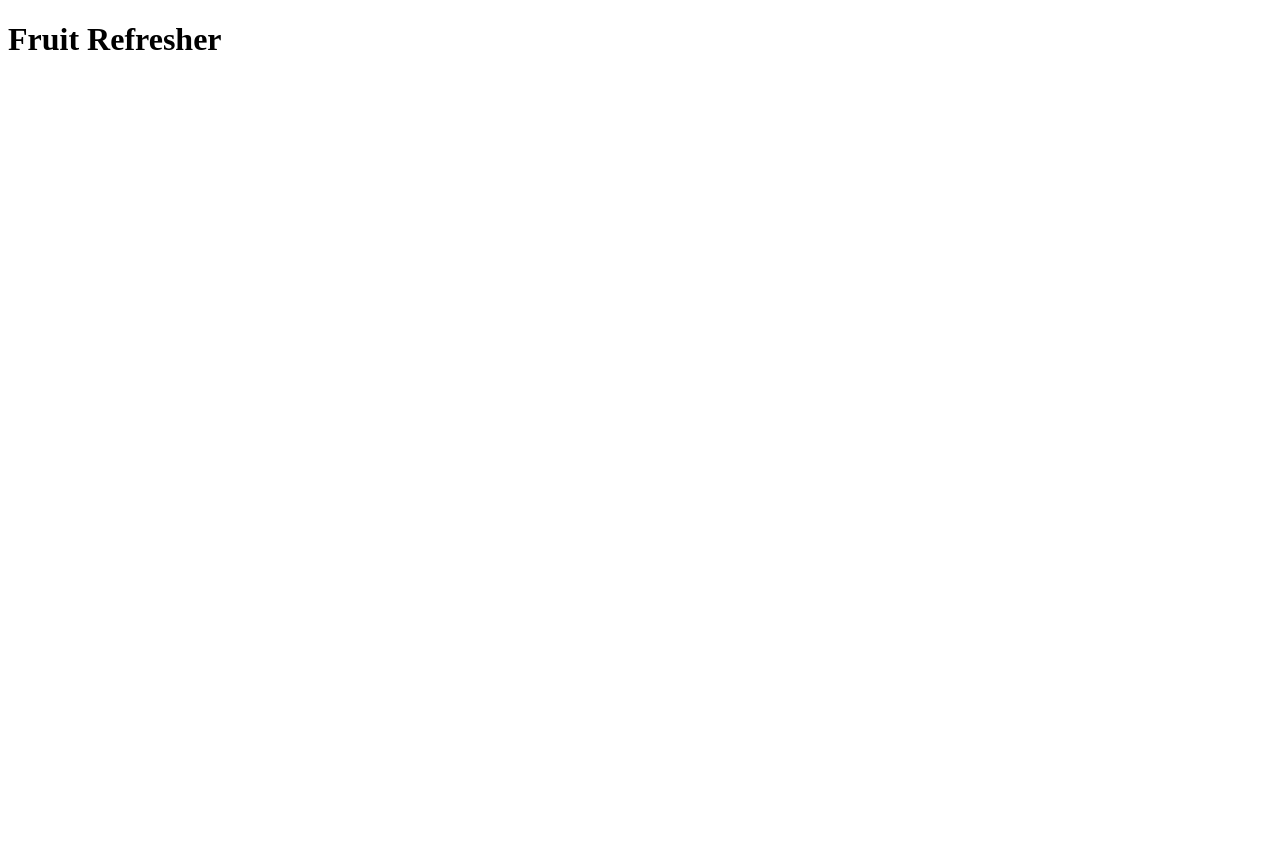
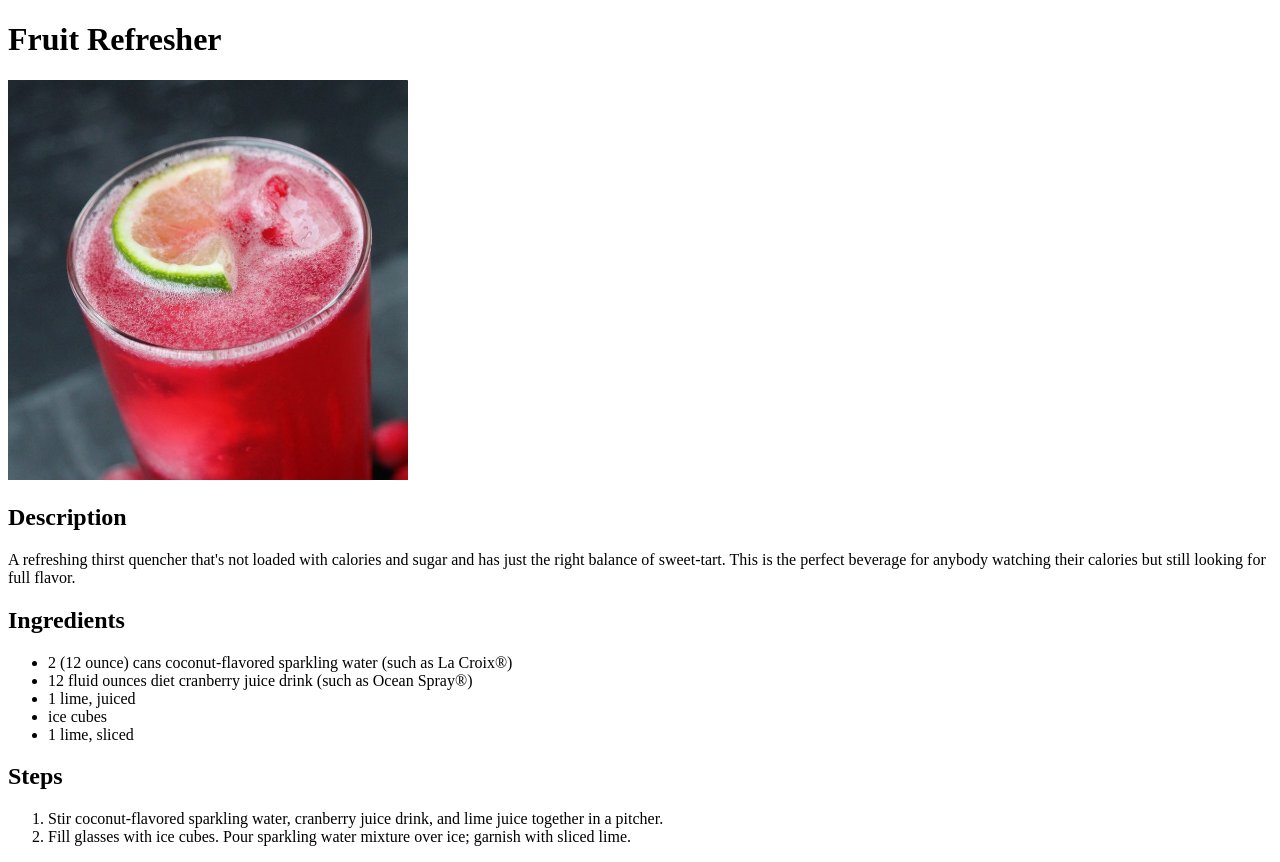
Before and after one commit to kingtamaaj/odin-recipes, a plain HTML site: page recipes/fruit-refresher.html in a window 1280 px wide. Before the commit the page ends 800 px from the top, so only its background shows below. Drawn offline with Linux system fonts and the light colour scheme.

Commit message:
Add Fruit Refresher Info
Added image, description, ingredients and steps

```diff
--- a/recipes/fruit-refresher.html
+++ b/recipes/fruit-refresher.html
@@ -7,5 +7,31 @@
 
         <body>
             <h1>Fruit Refresher</h1>
+            <img src="/img/red-refresher.jpg" width="400">
+
+            <h2>Description</h2>
+                <p>A refreshing thirst quencher that's not loaded with calories and sugar and has just the right balance of sweet-tart. This is the perfect beverage for anybody watching their calories but still looking for full flavor.</p>
+
+            <h2>Ingredients</h2>
+                <ul>
+                    <li> 2 (12 ounce) cans coconut-flavored sparkling water (such as La Croix®)</li>
+
+                    <li> 12 fluid ounces diet cranberry juice drink (such as Ocean Spray®)</li>
+
+                    <li>1 lime, juiced</li>
+
+                    <li>ice cubes</li>
+
+                    <li>1 lime, sliced</li>
+
+                </ul>
+
+            <h2>Steps</h2>
+                <ol>
+                    <li>Stir coconut-flavored sparkling water, cranberry juice drink, and lime juice together in a pitcher. </li>
+
+                    <li>Fill glasses with ice cubes. Pour sparkling water mixture over ice; garnish with sliced lime. </li>
+
+                </ol>
         </body>
     </html>
```
